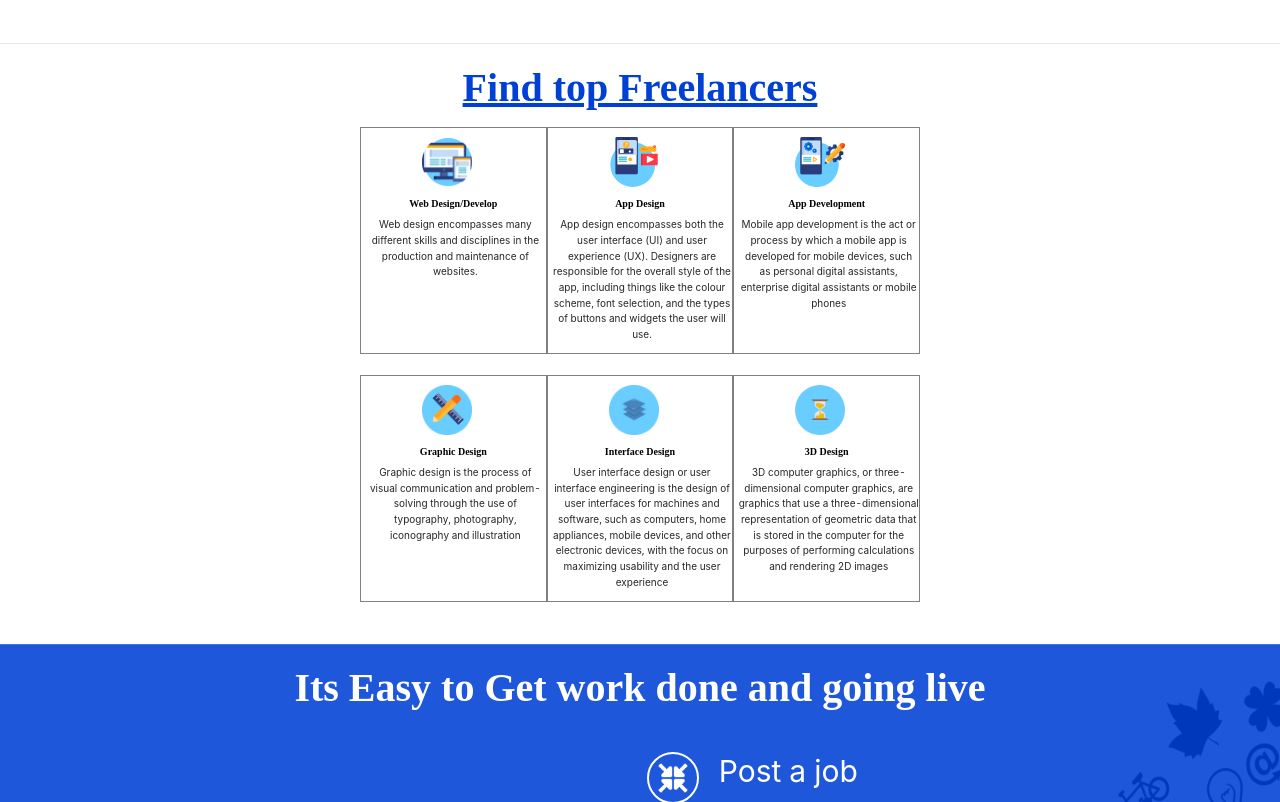
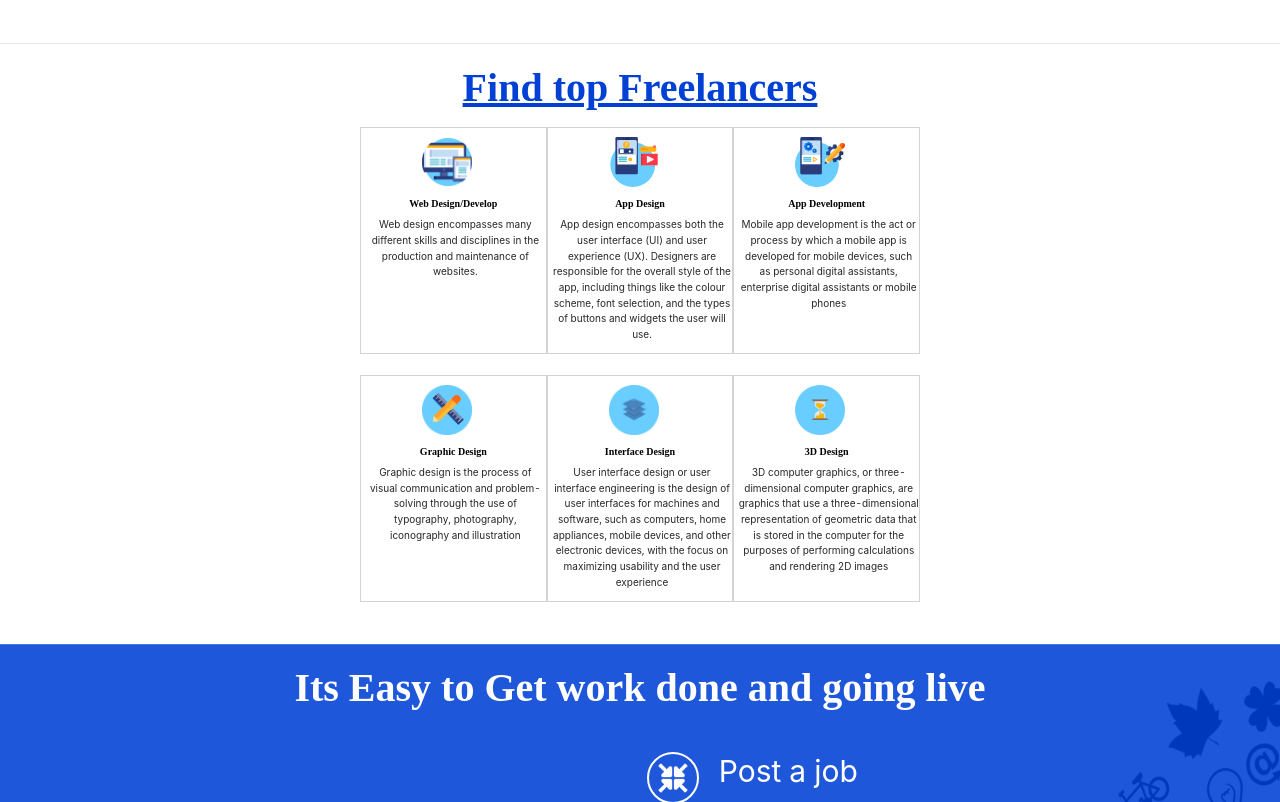
Before and after one commit to Inbarasankumar/FreeFund, a React (Create React App) app: page /home in a window 1280 px wide. Shown: the part 720-1522 px from the top of the page. Built offline with nearby package versions, Linux system fonts and the light colour scheme.

Commit message:
added css changes

```diff
--- a/src/components/pages/HomePage/homePage.scss
+++ b/src/components/pages/HomePage/homePage.scss
@@ -58,7 +58,7 @@
     }
 
     .border-heading {
-          border: 1px solid gray;
+          border: 1px solid lightgrey;
     }
 
     .description-tag {
```
